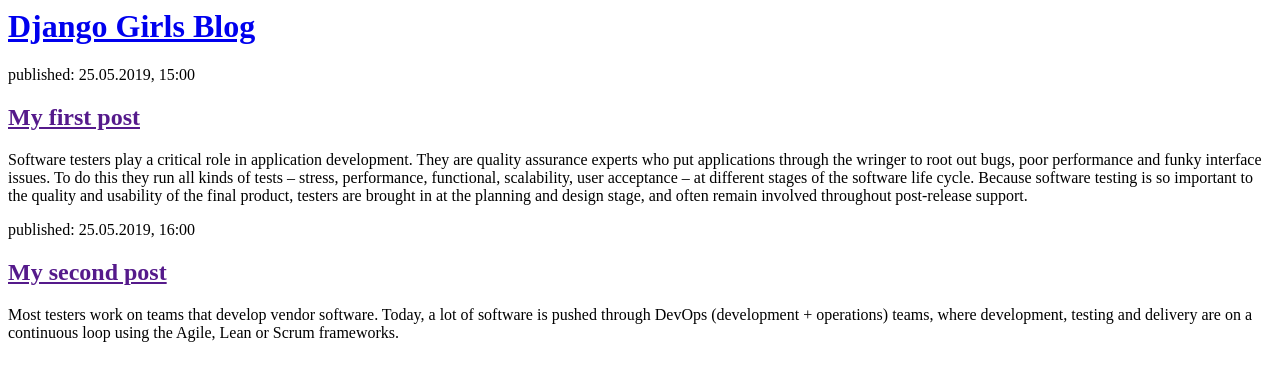
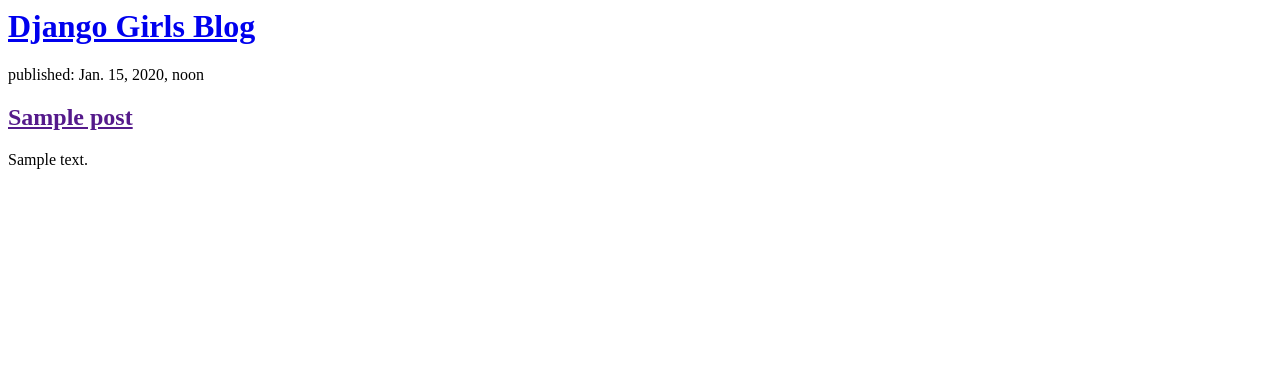
Before and after one commit to kurboniene/Djangogirls-my-first-blog, a Django app: template blog/templates/blog/post_list.html in a window 1280 px wide. Shown: the top 381 px of the page. Run offline with Django 3.2, Linux system fonts and the light colour scheme; the template is opened without the code that fills it: values that come from a table or form of the project are taken from there, others are empty; tables that the repository leaves empty hold one stand-in row (values such as "Sample post").

Commit message:
Modified templates to display posts from database.

```diff
--- a/blog/templates/blog/post_list.html
+++ b/blog/templates/blog/post_list.html
@@ -7,16 +7,13 @@
             <h1><a href="/">Django Girls Blog</a></h1>
         </div>
 
-        <div>
-            <p>published: 25.05.2019, 15:00</p>
-            <h2><a href="">My first post</a></h2>
-            <p>Software testers play a critical role in application development. They are quality assurance experts who put applications through the wringer to root out bugs, poor performance and funky interface issues. To do this they run all kinds of tests – stress, performance, functional, scalability, user acceptance – at different stages of the software life cycle. Because software testing is so important to the quality and usability of the final product, testers are brought in at the planning and design stage, and often remain involved throughout post-release support.</p>
-        </div>
+		{% for post in posts %}
+		    <div>
+		        <p>published: {{ post.published_date }}</p>
+		        <h2><a href="">{{ post.title }}</a></h2>
+		        <p>{{ post.text|linebreaksbr }}</p>
+		    </div>
+		{% endfor %}
 
-        <div>
-            <p>published: 25.05.2019, 16:00</p>
-            <h2><a href="">My second post</a></h2>
-            <p>Most testers work on teams that develop vendor software. Today, a lot of software is pushed through DevOps (development + operations) teams, where development, testing and delivery are on a continuous loop using the Agile, Lean or Scrum frameworks.</p>
-        </div>
     </body>
 </html>
--- a/blog/views.py
+++ b/blog/views.py
@@ -1,4 +1,7 @@
 from django.shortcuts import render
+from django.utils import timezone
+from .models import Post
 
 def post_list(request):
-    return render(request, 'blog/post_list.html', {})
+    posts = Post.objects.filter(published_date__lte=timezone.now()).order_by('published_date')
+    return render(request, 'blog/post_list.html', {'posts': posts})
```
